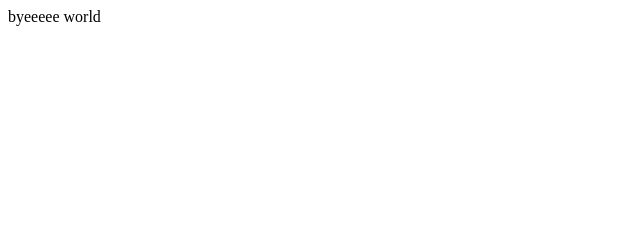
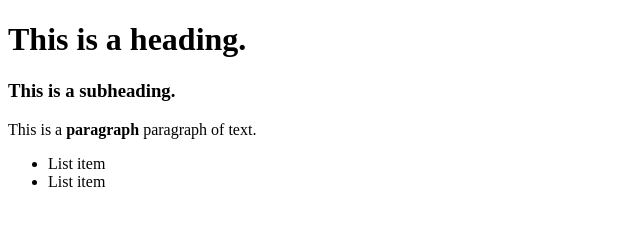
Before and after one commit to JasmineX1/miniature-potato, a plain HTML site: page index.html in a window 1280 px wide. Shown: the whole page, without its empty margins (0-640 px from the left). Drawn offline with Linux system fonts and the light colour scheme.

Commit message:
Update index.html
wrote me some text

```diff
--- a/index.html
+++ b/index.html
@@ -6,6 +6,14 @@
     <title>Document</title>
 </head>
 <body>
-    byeeeee world
+    <h1>This is a heading.</h1>
+    <h3>This is a subheading.</h3>
+
+    <p>This is a <strong> paragraph </strong>paragraph of text.</p>
+
+    <ul>
+        <li>List item</li>
+        <li>List item</li>
+    </ul>
 </body>
 </html>
```
